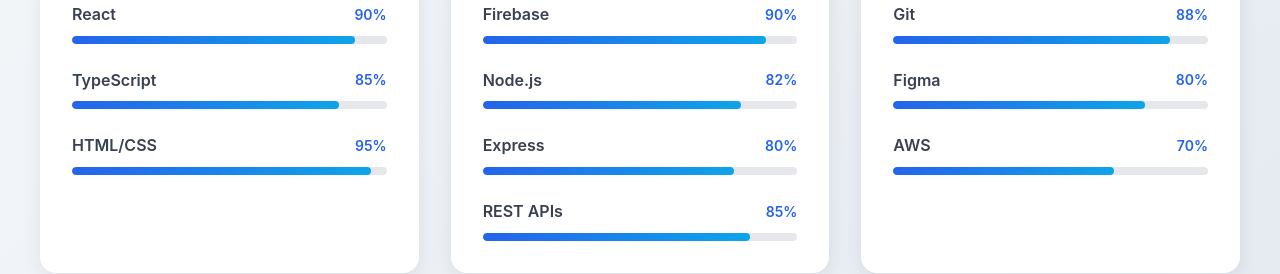
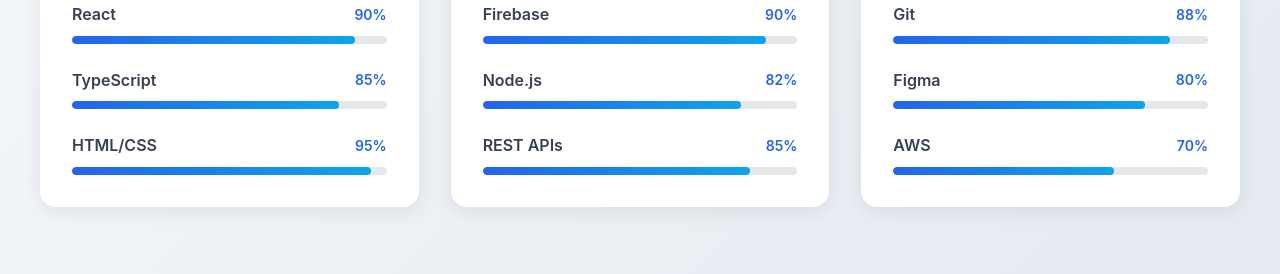
Before and after one commit to jerronjunior/My-portfolio, a React (Vite) app: page / in a window 1280 px wide. Shown: the part 2080-2354 px from the top of the page. Built offline with nearby package versions, Linux system fonts and the light colour scheme.

Commit message:
feat: remove Express from Backend skills section

```diff
--- a/src/components/Skills.tsx
+++ b/src/components/Skills.tsx
@@ -10,8 +10,6 @@
   'Backend': [
     { name: 'Firebase', level: 90 },
     { name: 'Node.js', level: 82 },
-    { name: 'Express', level: 80 },
-
     { name: 'REST APIs', level: 85 },
   ],
   'Tools & Others': [
```
